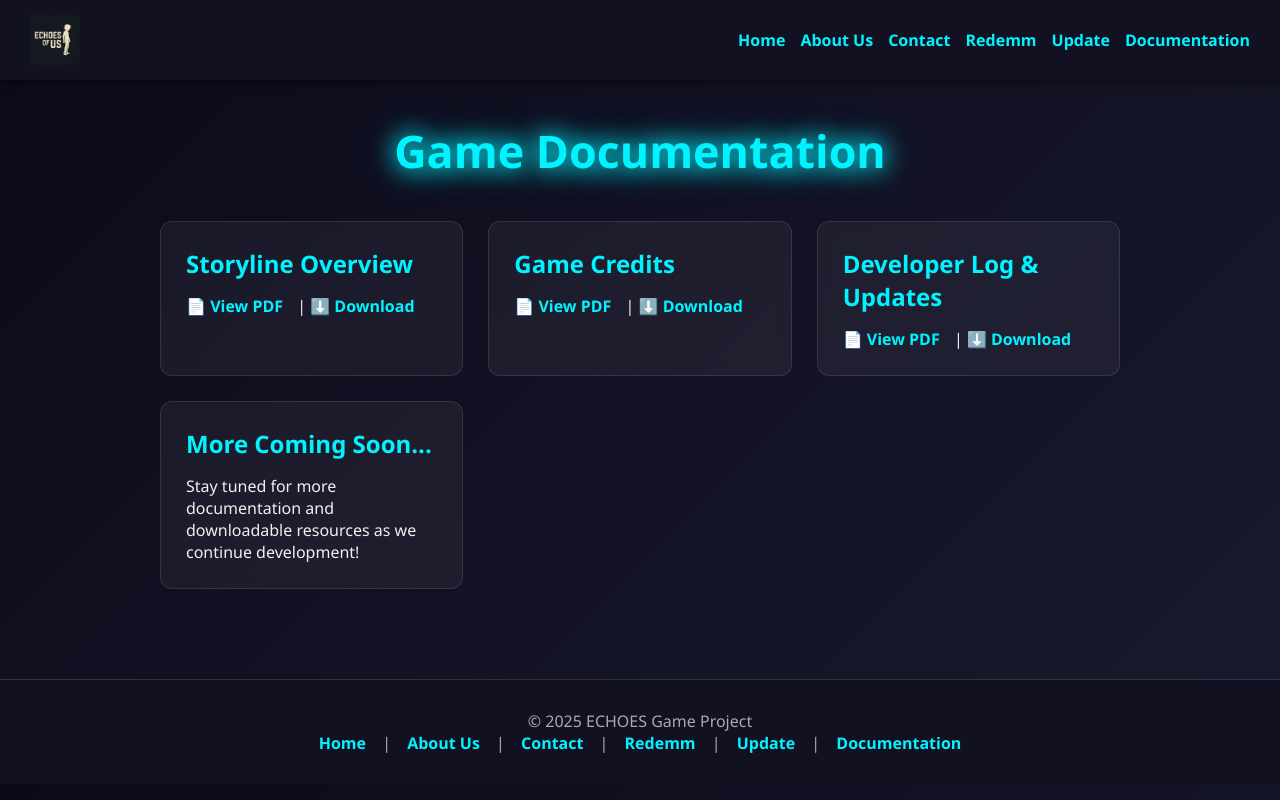
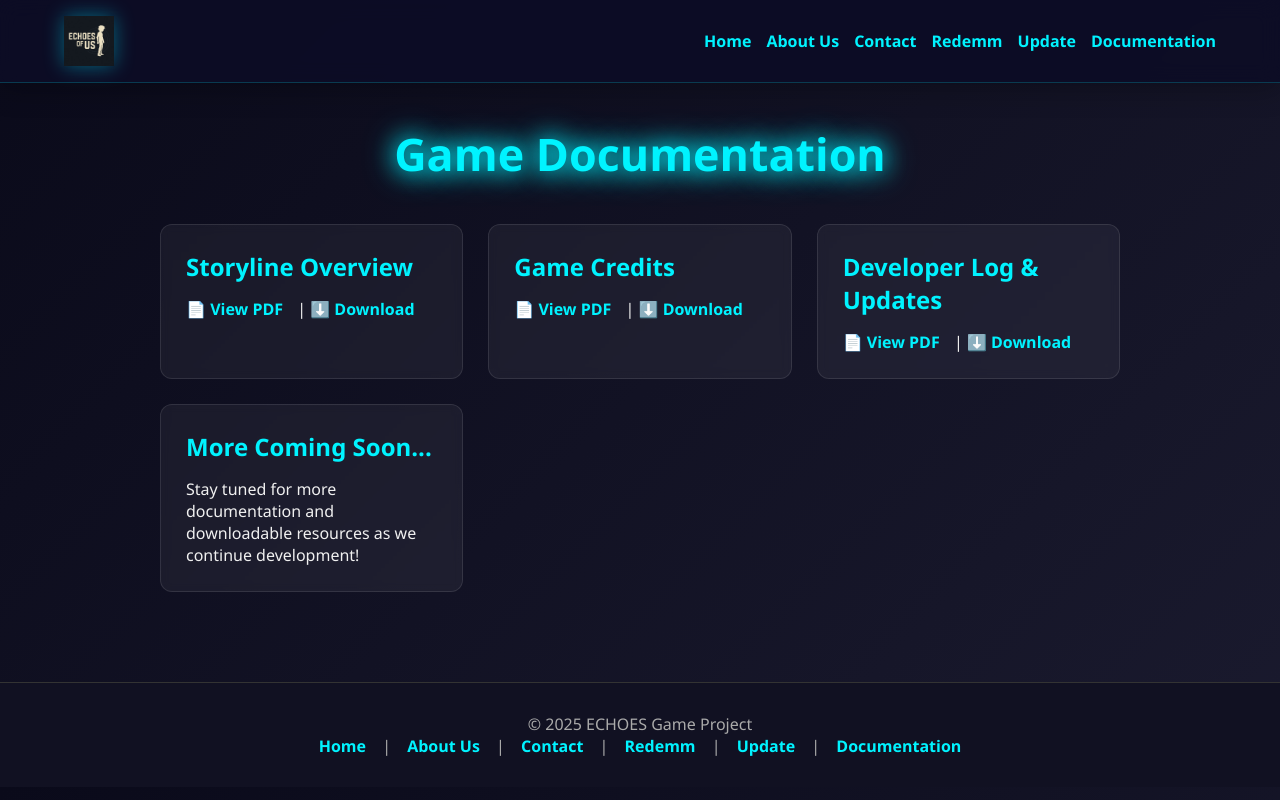
Before and after one commit to sausin123/echoes-site, a plain HTML site: page docs.html in a window 1280 px wide. Drawn offline with Linux system fonts and the light colour scheme.

Commit message:
Update docs.html

```diff
--- a/docs.html
+++ b/docs.html
@@ -24,25 +24,40 @@
       to { opacity: 1; }
     }
 
-    header {
-      display: flex;
-      align-items: center;
-      justify-content: space-between;
-      background: #111122;
-      padding: 15px 30px;
-      box-shadow: 0 4px 10px rgba(0,0,0,0.4);
-      animation: slideDown 1s ease;
-      position: relative;
-    }
+
 
     @keyframes slideDown {
       from { transform: translateY(-100%); opacity: 0; }
       to { transform: translateY(0); opacity: 1; }
     }
 
-    header img {
-      height: 50px;
-    }
+    header {
+
+
+
+            display: flex;
+            justify-content: space-between;
+            align-items: center;
+            background: rgba(13, 13, 38, 0.9);
+            padding: 1rem 5%;
+            position: sticky;
+            top: 0;
+            z-index: 1000;
+            backdrop-filter: blur(10px);
+            border-bottom: 1px solid rgba(0, 243, 255, 0.2);
+            box-shadow: 0 4px 30px rgba(0, 0, 0, 0.3);
+        }
+
+        header img {
+            height: 50px;
+            filter: drop-shadow(0 0 10px rgba(0, 243, 255, 0.4));
+            transition: transform 0.3s ease;
+        }
+
+        header img:hover {
+            transform: scale(1.1) rotate(-5deg);
+        }
+
 
     nav {
       display: flex;
```
